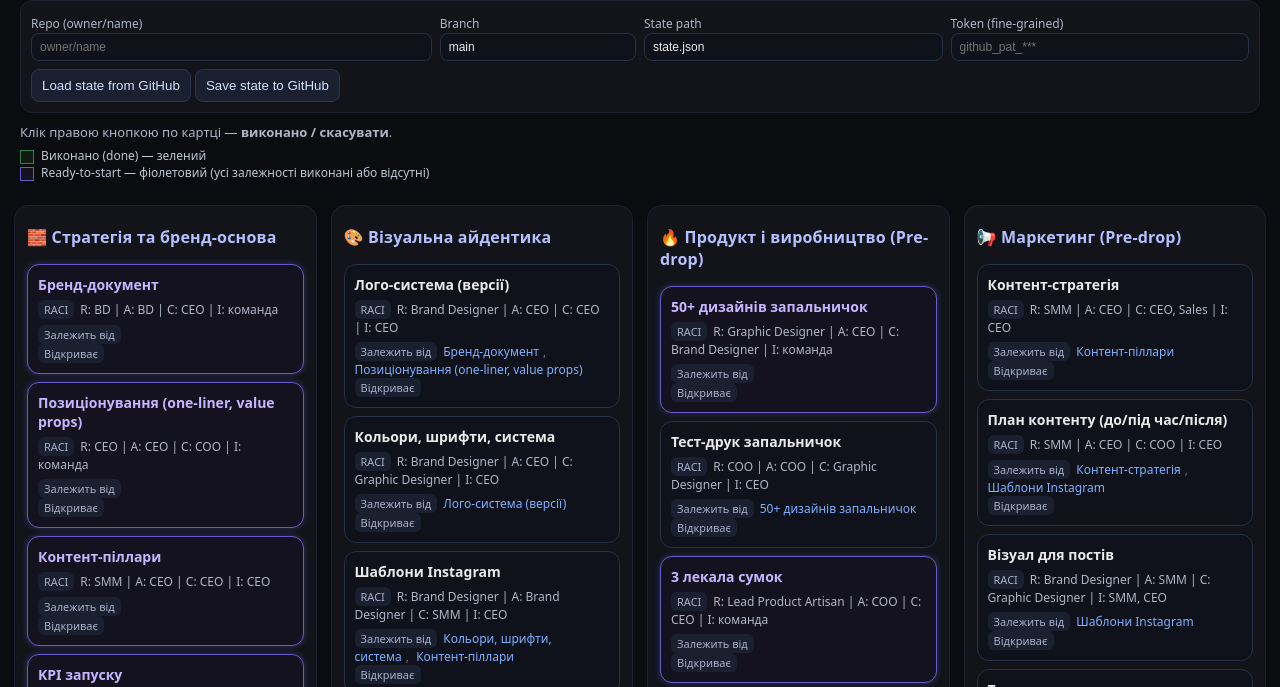
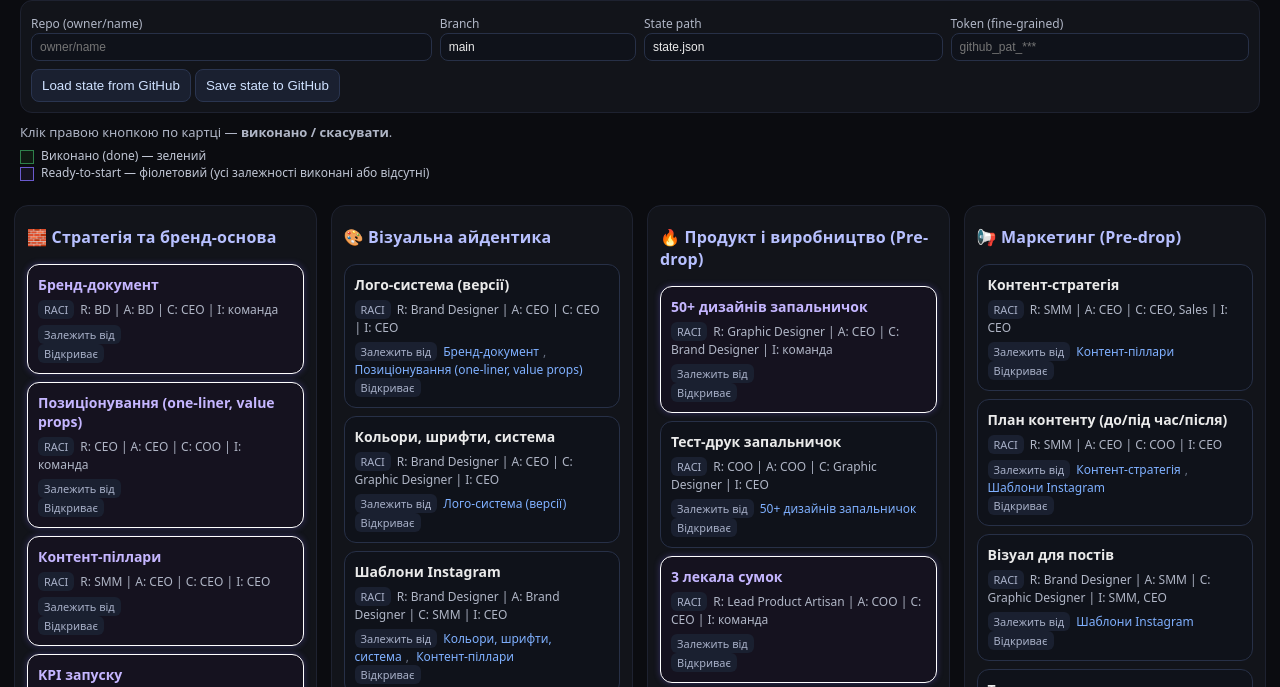
Before and after one commit to yevheniia-biliaieva/3apal-roadmap, a plain HTML site: page index.html in a window 1280 px wide. Shown: the part 78-765 px from the top of the page. Drawn offline with Linux system fonts and the light colour scheme.

Commit message:
Update style.css

```diff
--- a/style.css
+++ b/style.css
@@ -37,7 +37,7 @@ footer { margin: 16px 20px; color:#9aa3b2; font-size:12px;}
 /* ready-to-start state */
 .task.ready {
   background: #15121f;
-  border-color: #6a5acd;
+  border-color: #fff;
   box-shadow: 0 0 6px rgba(106,90,205,0.4);
 }
 .task.ready .title {
```
